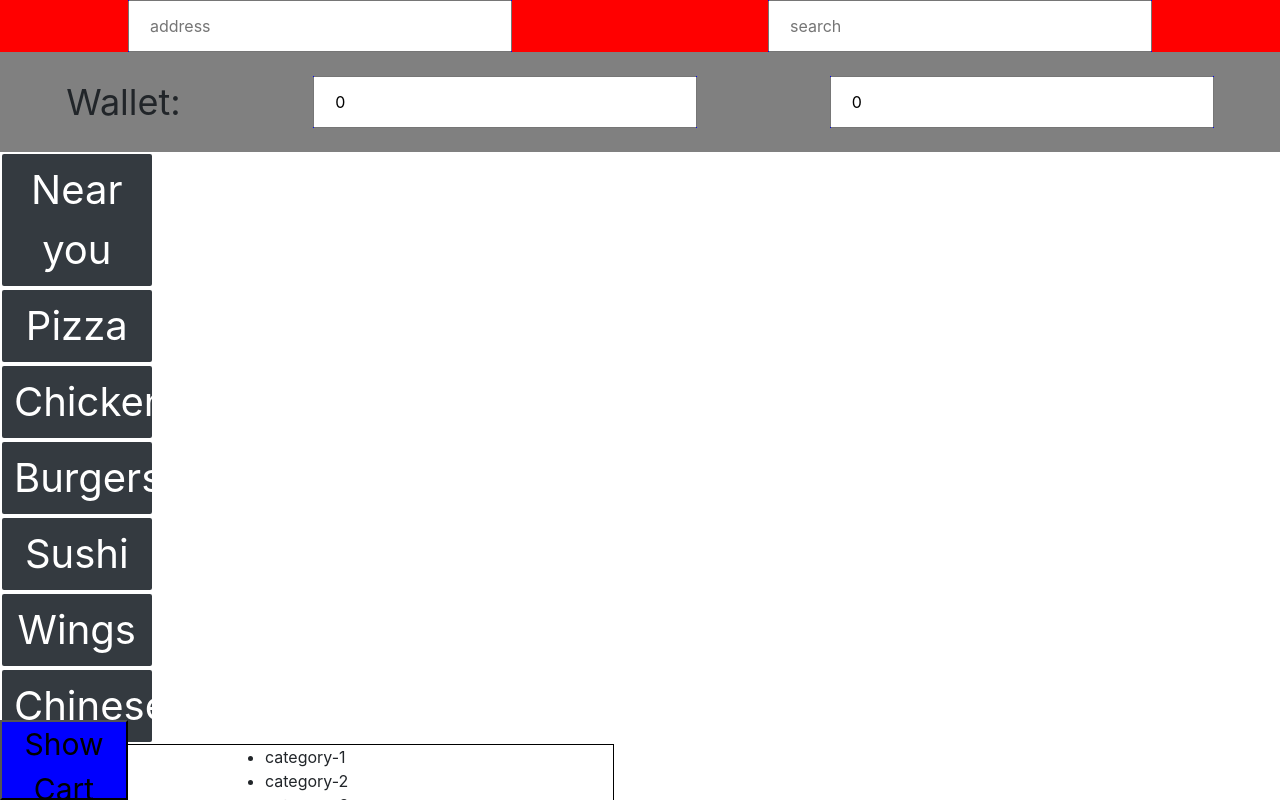
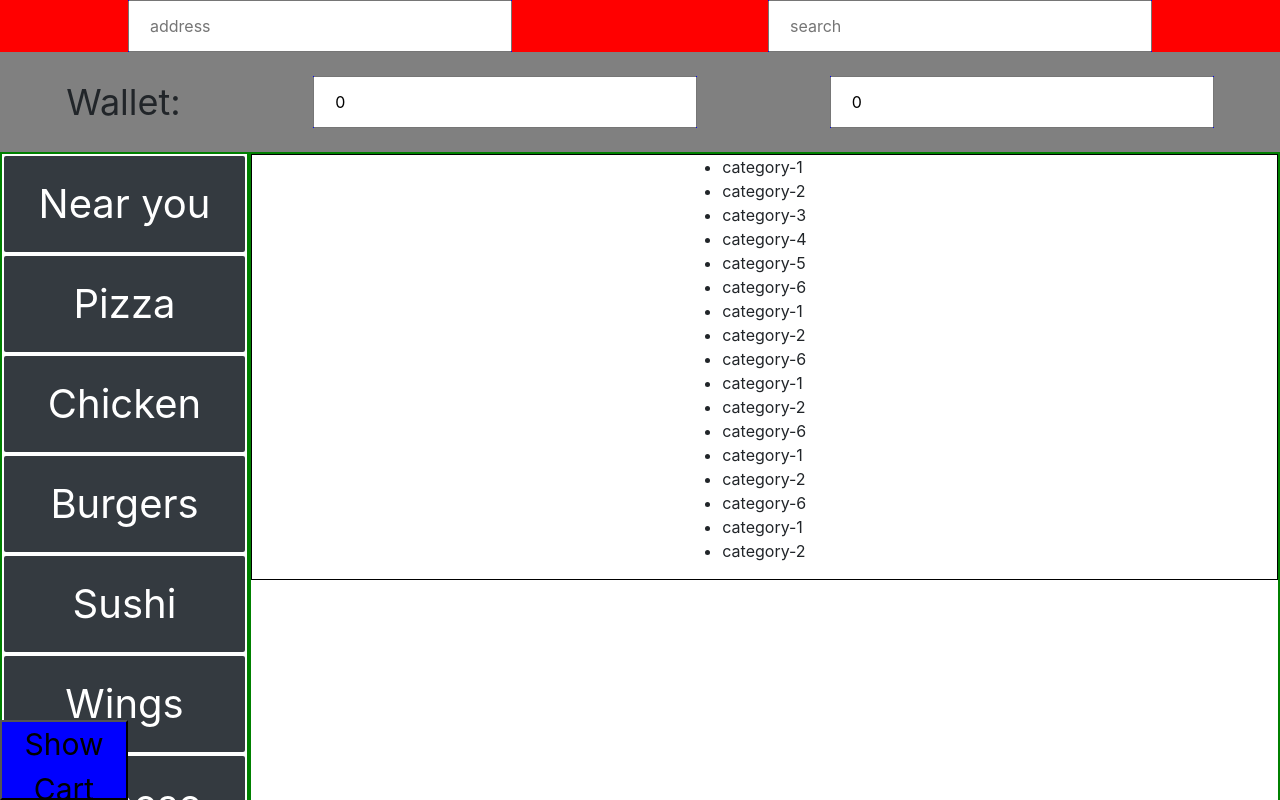
Before and after one commit to devin-efendy/comp3020-group-15, a React (Create React App) app: page / in a window 1280 px wide. Shown: the top 800 px of the page. Built offline with nearby package versions, Linux system fonts and the light colour scheme.

Commit message:
modified

```diff
--- a/src/App.js
+++ b/src/App.js
@@ -22,18 +22,27 @@ class App extends React.Component {
 
   render() {
     //added by Daniel, in progress
-    const divStyle = {
+    const categoriesStyle = {
+      border: "2px solid green",
       float: "left",
       clear: "none",
-      width: "48%",
+      width: "250px"
     };
+    const mainSection = {
+      border: "2px solid green",
+      float: "left",
+      clear: "none",
+      width: "1450px",
+    }
     return (
       <div className="App">
         <Header />
         <Wallet />
         <div className="Main__Container">
-          <div style={divStyle}>
+          <div style={categoriesStyle}>
             <Category />
+          </div>
+          <div style={mainSection}>
             <MainList />
           </div>
 
--- a/src/components/MainList.js
+++ b/src/components/MainList.js
@@ -20,6 +20,15 @@ class MainList extends Component {
           <li>category-6</li>
           <li>category-1</li>
           <li>category-2</li>
+          <li>category-6</li>
+          <li>category-1</li>
+          <li>category-2</li>
+          <li>category-6</li>
+          <li>category-1</li>
+          <li>category-2</li>
+          <li>category-6</li>
+          <li>category-1</li>
+          <li>category-2</li>
         </ul>
       </div>
     );
--- a/src/components/Sidebar.js
+++ b/src/components/Sidebar.js
@@ -1,4 +1,4 @@
-import React, { Component } from "react";
+import React, { Children, Component } from "react";
 import "../css/Sidebar.css";
 
 class Sidebar extends Component {
@@ -17,6 +17,8 @@ class Sidebar extends Component {
           <li>category-4</li>
           <li>category-5</li>
           <li>category-6</li>
+
+
         </ul>
       </div>
     );
--- a/src/components/category.jsx
+++ b/src/components/category.jsx
@@ -4,8 +4,8 @@ class Category extends Component {
     //redColor = "btn btn-danger btn-outline-dark btn-lg col-md-2";
     //blackColor = "btn btn-dark btn-outline-dark btn-lg col-md-2";
     //btn-outline-dark
-    redColor = "btn btn-danger col-md-3";
-    blackColor = "btn btn-dark col-md-3";
+    redColor = "btn btn-danger";
+    blackColor = "btn btn-dark";
     state = {
         categories: [
             { id: 1, content: "Near you", btnColor: this.blackColor },
@@ -39,7 +39,8 @@ class Category extends Component {
 
     render() {
         return (
-            this.state.categories.map(category => {
+            <div>
+                {this.state.categories.map(category => {
                     return (
                         <SubCategory
                             key={category.id}
@@ -48,8 +49,8 @@ class Category extends Component {
                             onColorChange={this.handleColor}
                         />
                     );
-            })
-
+                })}
+            </div>
         );
     }
 }
--- a/src/components/sub_category.jsx
+++ b/src/components/sub_category.jsx
@@ -7,9 +7,11 @@ class SubCategory extends Component {
             color: "white",
             borderColor: "white",
             border: "2px solid",
+            width: "245px",
+            height:"100px"
         }
         return (
-            <div>
+            <React.Fragment>
                 <button type="button" className={this.props.category.btnColor}
                     id={this.props.category.id}
                     style={style}
@@ -19,7 +21,9 @@ class SubCategory extends Component {
                     }}>
                     {this.props.category.content}
                 </button>
-            </div>
+                <br/>
+            </React.Fragment>
+
         );
     }
 }
```
Also changed, not shown: src/test.html (+43 -19 lines), 1 other file (tests, documents, lock files or other folders). Lines whose indentation alone changed are shown as unchanged.
